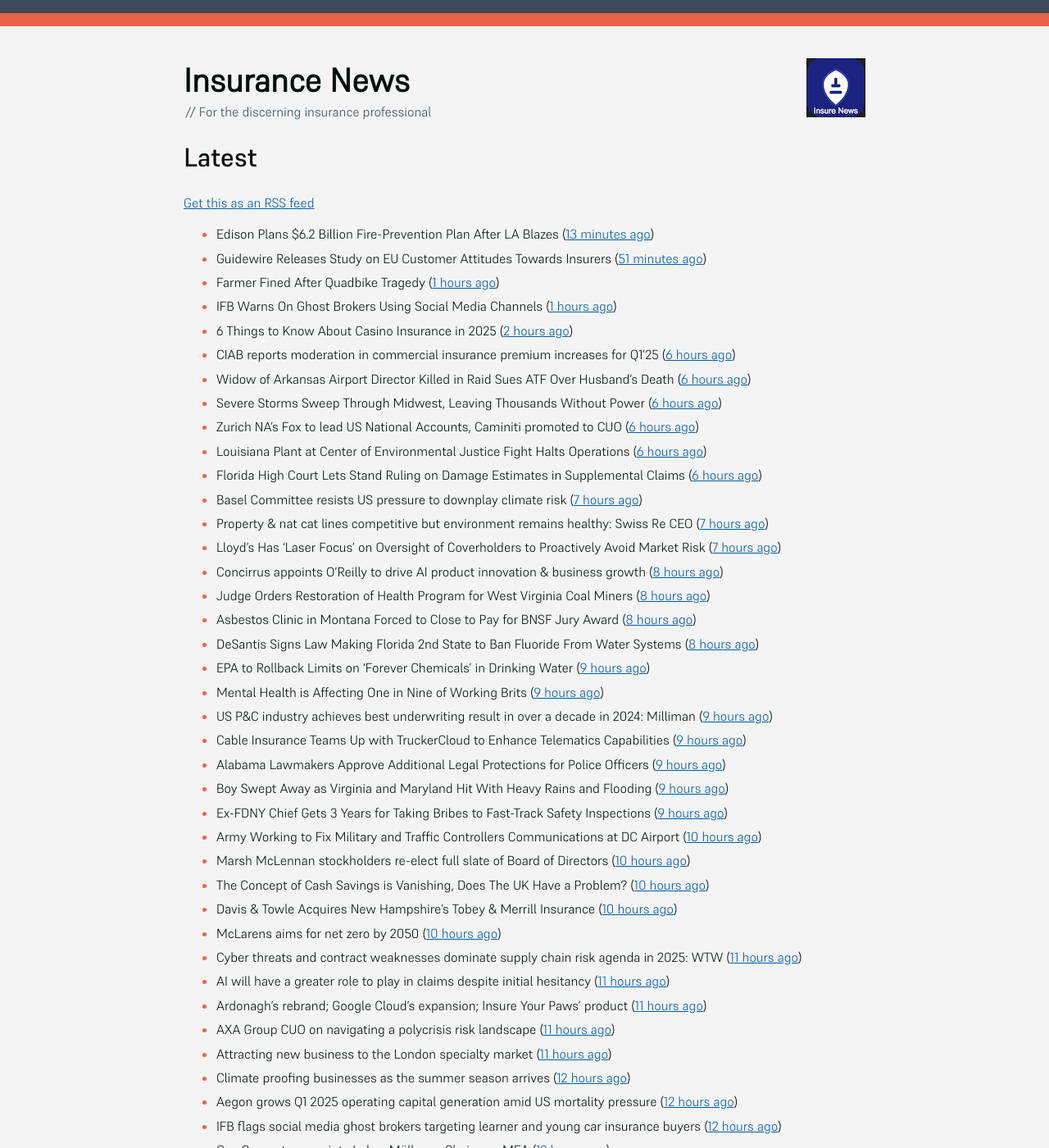
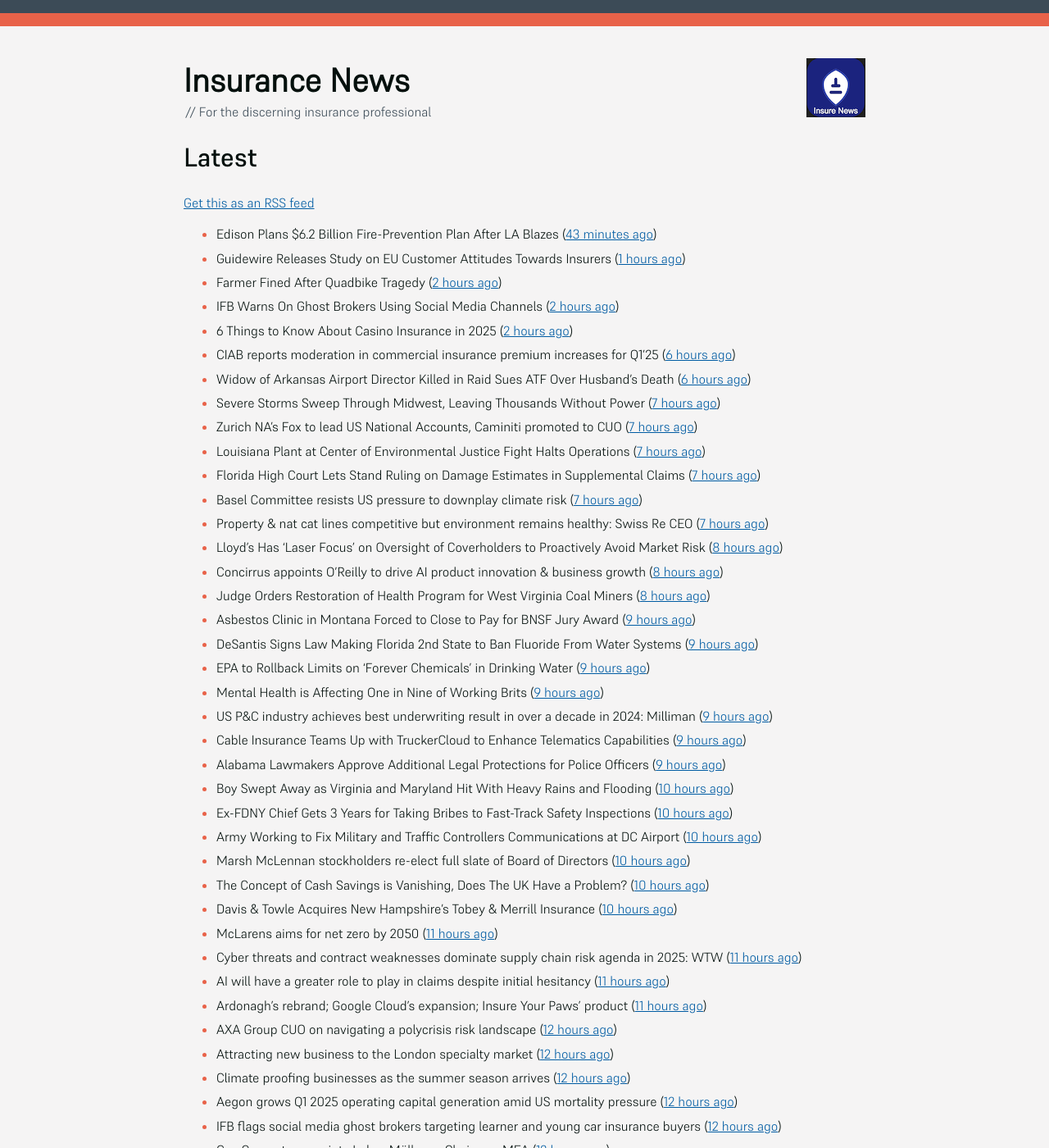
Before and after one commit to mat-0/feeds.thechels.uk, a Jekyll site: the page built from index.md, in a window 1280 px wide and 1400 px high. Shown: the whole window at 82% size. Built offline with Jekyll 4.4.1, drawn with Linux system fonts in a browser that asks for light colours; some of the changed text lies outside the part shown.

```diff
--- a/index.md
+++ b/index.md
@@ -8,41 +8,41 @@ description: Latest Updates
 [Get this as an RSS feed](/feed.rss)
 
 <!-- news_marker starts -->
-- Edison Plans $6.2 Billion Fire-Prevention Plan After LA Blazes ([13 minutes ago](https://www.insurancejournal.com/news/west/2025/05/16/824114.htm))
-- Guidewire Releases Study on EU Customer Attitudes Towards Insurers ([51 minutes ago](https://insurance-edge.net/2025/05/16/guidewire-releases-study-on-eu-customer-attitudes-towards-insurers/))
-- Farmer Fined After Quadbike Tragedy ([1 hours ago](https://insurance-edge.net/2025/05/16/farmer-fined-after-quadbike-tragedy/))
-- IFB Warns On Ghost Brokers Using Social Media Channels ([1 hours ago](https://insurance-edge.net/2025/05/16/ifb-warns-on-ghost-brokers-using-social-media-channels/))
+- Edison Plans $6.2 Billion Fire-Prevention Plan After LA Blazes ([43 minutes ago](https://www.insurancejournal.com/news/west/2025/05/16/824114.htm))
+- Guidewire Releases Study on EU Customer Attitudes Towards Insurers ([1 hours ago](https://insurance-edge.net/2025/05/16/guidewire-releases-study-on-eu-customer-attitudes-towards-insurers/))
+- Farmer Fined After Quadbike Tragedy ([2 hours ago](https://insurance-edge.net/2025/05/16/farmer-fined-after-quadbike-tragedy/))
+- IFB Warns On Ghost Brokers Using Social Media Channels ([2 hours ago](https://insurance-edge.net/2025/05/16/ifb-warns-on-ghost-brokers-using-social-media-channels/))
 - 6 Things to Know About Casino Insurance in 2025 ([2 hours ago](https://insurance-edge.net/2025/05/16/6-things-to-know-about-casino-insurance-in-2025/))
 - CIAB reports moderation in commercial insurance premium increases for Q1’25 ([6 hours ago](https://www.reinsurancene.ws/ciab-reports-moderation-in-commercial-insurance-premium-increases-for-q125/))
 - Widow of Arkansas Airport Director Killed in Raid Sues ATF Over Husband’s Death ([6 hours ago](https://www.insurancejournal.com/news/southcentral/2025/05/16/824097.htm))
-- Severe Storms Sweep Through Midwest, Leaving Thousands Without Power ([6 hours ago](https://www.insurancejournal.com/news/midwest/2025/05/16/824092.htm))
-- Zurich NA’s Fox to lead US National Accounts, Caminiti promoted to CUO ([6 hours ago](https://www.reinsurancene.ws/zurich-nas-fox-to-lead-us-national-accounts-caminiti-promoted-to-cuo/))
-- Louisiana Plant at Center of Environmental Justice Fight Halts Operations ([6 hours ago](https://www.insurancejournal.com/news/southcentral/2025/05/16/824085.htm))
-- Florida High Court Lets Stand Ruling on Damage Estimates in Supplemental Claims ([6 hours ago](https://www.insurancejournal.com/news/southeast/2025/05/16/824076.htm))
+- Severe Storms Sweep Through Midwest, Leaving Thousands Without Power ([7 hours ago](https://www.insurancejournal.com/news/midwest/2025/05/16/824092.htm))
+- Zurich NA’s Fox to lead US National Accounts, Caminiti promoted to CUO ([7 hours ago](https://www.reinsurancene.ws/zurich-nas-fox-to-lead-us-national-accounts-caminiti-promoted-to-cuo/))
+- Louisiana Plant at Center of Environmental Justice Fight Halts Operations ([7 hours ago](https://www.insurancejournal.com/news/southcentral/2025/05/16/824085.htm))
+- Florida High Court Lets Stand Ruling on Damage Estimates in Supplemental Claims ([7 hours ago](https://www.insurancejournal.com/news/southeast/2025/05/16/824076.htm))
 - Basel Committee resists US pressure to downplay climate risk ([7 hours ago](https://www.dig-in.com/articles/basel-committee-resists-us-pressure-to-downplay-climate-risk))
 - Property & nat cat lines competitive but environment remains healthy: Swiss Re CEO ([7 hours ago](https://www.reinsurancene.ws/property-nat-cat-lines-competitive-but-environment-remains-healthy-swiss-re-ceo/))
-- Lloyd’s Has ‘Laser Focus’ on Oversight of Coverholders to Proactively Avoid Market Risk ([7 hours ago](https://www.insurancejournal.com/news/international/2025/05/16/824065.htm))
+- Lloyd’s Has ‘Laser Focus’ on Oversight of Coverholders to Proactively Avoid Market Risk ([8 hours ago](https://www.insurancejournal.com/news/international/2025/05/16/824065.htm))
 - Concirrus appoints O’Reilly to drive AI product innovation & business growth ([8 hours ago](https://www.reinsurancene.ws/concirrus-appoints-oreilly-to-drive-ai-product-innovation-business-growth/))
 - Judge Orders Restoration of Health Program for West Virginia Coal Miners ([8 hours ago](https://www.insurancejournal.com/news/southeast/2025/05/16/824060.htm))
-- Asbestos Clinic in Montana Forced to Close to Pay for BNSF Jury Award ([8 hours ago](https://www.insurancejournal.com/news/west/2025/05/16/824055.htm))
-- DeSantis Signs Law Making Florida 2nd State to Ban Fluoride From Water Systems ([8 hours ago](https://www.insurancejournal.com/news/southeast/2025/05/16/824051.htm))
+- Asbestos Clinic in Montana Forced to Close to Pay for BNSF Jury Award ([9 hours ago](https://www.insurancejournal.com/news/west/2025/05/16/824055.htm))
+- DeSantis Signs Law Making Florida 2nd State to Ban Fluoride From Water Systems ([9 hours ago](https://www.insurancejournal.com/news/southeast/2025/05/16/824051.htm))
 - EPA to Rollback Limits on ‘Forever Chemicals’ in Drinking Water ([9 hours ago](https://www.insurancejournal.com/news/national/2025/05/16/824047.htm))
 - Mental Health is Affecting One in Nine of Working Brits ([9 hours ago](https://insurance-edge.net/2025/05/16/mental-health-is-affecting-one-in-nine-of-working-brits/))
 - US P&C industry achieves best underwriting result in over a decade in 2024: Milliman ([9 hours ago](https://www.reinsurancene.ws/us-pc-industry-achieves-best-underwriting-result-in-over-a-decade-in-2024-milliman/))
 - Cable Insurance Teams Up with TruckerCloud to Enhance Telematics Capabilities ([9 hours ago](https://www.insurtechinsights.com/cable-insurance-teams-up-with-truckercloud-to-enhance-telematics-capabilities/))
 - Alabama Lawmakers Approve Additional Legal Protections for Police Officers ([9 hours ago](https://www.insurancejournal.com/news/southeast/2025/05/16/824044.htm))
-- Boy Swept Away as Virginia and Maryland Hit With Heavy Rains and Flooding ([9 hours ago](https://www.insurancejournal.com/news/east/2025/05/16/824034.htm))
-- Ex-FDNY Chief Gets 3 Years for Taking Bribes to Fast-Track Safety Inspections ([9 hours ago](https://www.insurancejournal.com/news/east/2025/05/16/824030.htm))
+- Boy Swept Away as Virginia and Maryland Hit With Heavy Rains and Flooding ([10 hours ago](https://www.insurancejournal.com/news/east/2025/05/16/824034.htm))
+- Ex-FDNY Chief Gets 3 Years for Taking Bribes to Fast-Track Safety Inspections ([10 hours ago](https://www.insurancejournal.com/news/east/2025/05/16/824030.htm))
 - Army Working to Fix Military and Traffic Controllers Communications at DC Airport ([10 hours ago](https://www.insurancejournal.com/news/east/2025/05/16/824024.htm))
 - Marsh McLennan stockholders re-elect full slate of Board of Directors ([10 hours ago](https://www.reinsurancene.ws/marsh-mclennan-stockholders-re-elect-full-slate-of-board-of-directors/))
 - The Concept of Cash Savings is Vanishing, Does The UK Have a Problem? ([10 hours ago](https://insurance-edge.net/2025/05/16/the-concept-of-cash-savings-is-vanishing-does-the-uk-have-a-problem/))
 - Davis & Towle Acquires New Hampshire’s Tobey & Merrill Insurance ([10 hours ago](https://www.insurancejournal.com/news/east/2025/05/16/824021.htm))
-- McLarens aims for net zero by 2050 ([10 hours ago](https://www.postonline.co.uk/news/7957770/mclarens-aims-for-net-zero-by-2050))
+- McLarens aims for net zero by 2050 ([11 hours ago](https://www.postonline.co.uk/news/7957770/mclarens-aims-for-net-zero-by-2050))
 - Cyber threats and contract weaknesses dominate supply chain risk agenda in 2025: WTW ([11 hours ago](https://www.reinsurancene.ws/cyber-threats-and-contract-weaknesses-dominate-supply-chain-risk-agenda-in-2025-wtw/))
 - AI will have a greater role to play in claims despite initial hesitancy ([11 hours ago](https://www.postonline.co.uk/broker/7957769/ai-will-have-a-greater-role-to-play-in-claims-despite-initial-hesitancy))
 - Ardonagh’s rebrand; Google Cloud’s expansion; Insure Your Paws’ product ([11 hours ago](https://www.postonline.co.uk/news/7957764/ardonaghs-rebrand-google-clouds-expansion-insure-your-paws-product))
-- AXA Group CUO on navigating a polycrisis risk landscape ([11 hours ago](https://www.insurancebusinessmag.com/uk/news/breaking-news/axa-group-cuo-on-navigating-a-polycrisis-risk-landscape-535921.aspx))
-- Attracting new business to the London specialty market ([11 hours ago](https://www.insurancebusinessmag.com/uk/news/breaking-news/attracting-new-business-to-the-london-specialty-market-535974.aspx))
+- AXA Group CUO on navigating a polycrisis risk landscape ([12 hours ago](https://www.insurancebusinessmag.com/uk/news/breaking-news/axa-group-cuo-on-navigating-a-polycrisis-risk-landscape-535921.aspx))
+- Attracting new business to the London specialty market ([12 hours ago](https://www.insurancebusinessmag.com/uk/news/breaking-news/attracting-new-business-to-the-london-specialty-market-535974.aspx))
 - Climate proofing businesses as the summer season arrives ([12 hours ago](https://www.insurancebusinessmag.com/uk/news/catastrophe/climate-proofing-businesses-as-the-summer-season-arrives-535973.aspx))
 - Aegon grows Q1 2025 operating capital generation amid US mortality pressure ([12 hours ago](https://www.insurancebusinessmag.com/uk/news/breaking-news/aegon-grows-q1-2025-operating-capital-generation-amid-us-mortality-pressure-535972.aspx))
 - IFB flags social media ghost brokers targeting learner and young car insurance buyers ([12 hours ago](https://www.insurancebusinessmag.com/uk/news/auto-motor/ifb-flags-social-media-ghost-brokers-targeting-learner-and-young-car-insurance-buyers-535971.aspx))
```
Also changed, not shown: other parts of index.md (+9 -9 lines).
